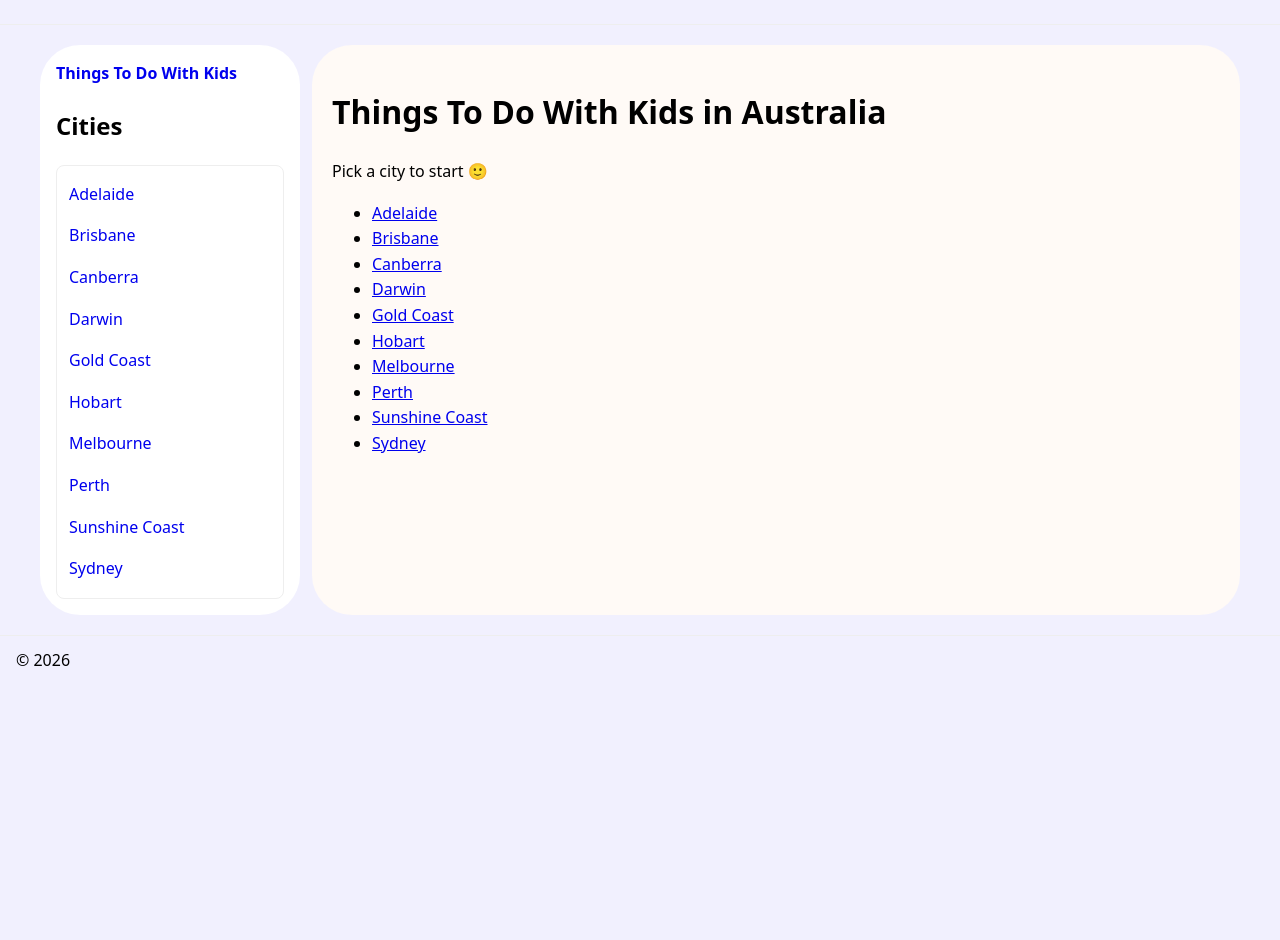
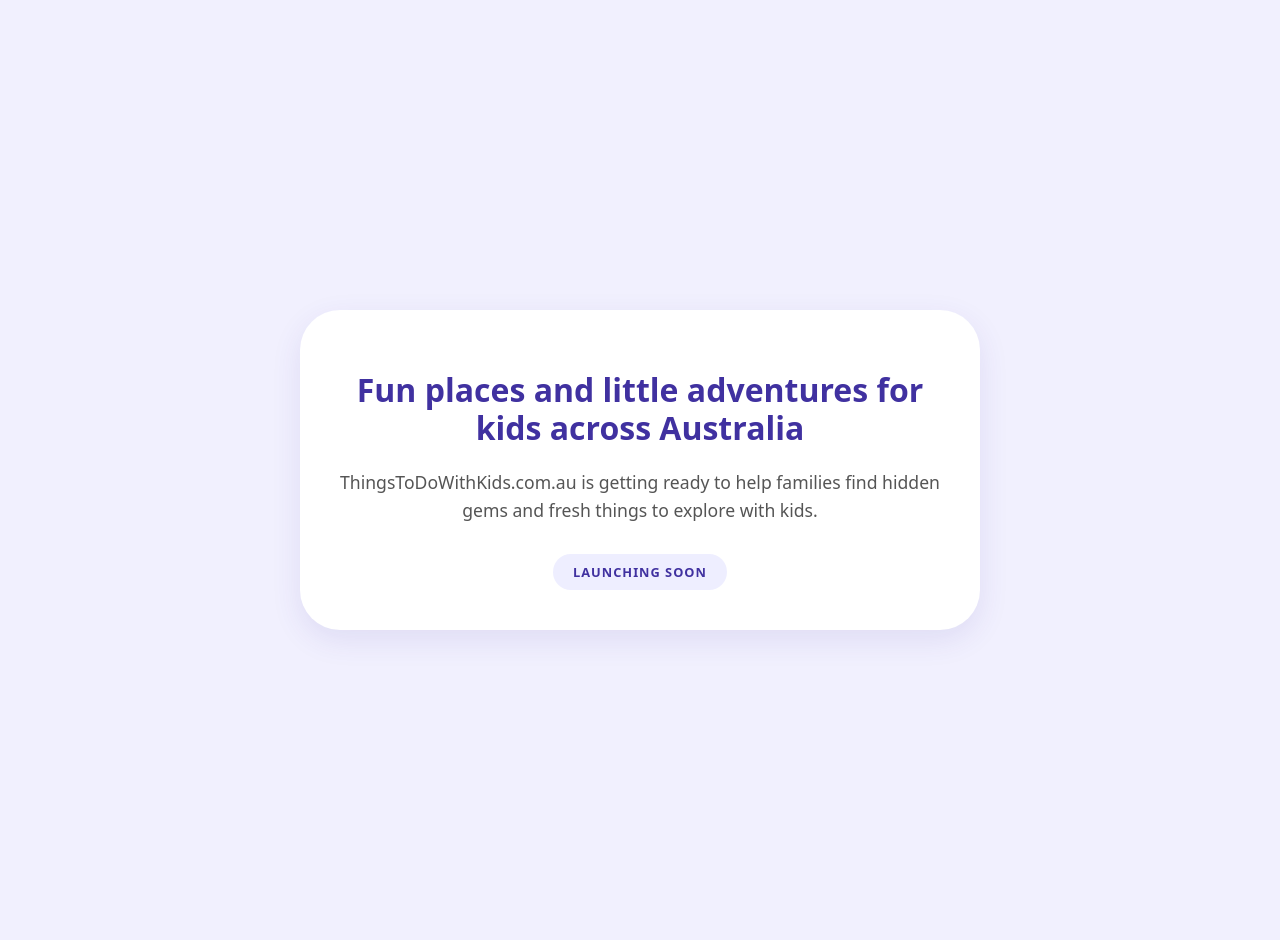
Before and after one commit to nerdflu/ttdwk, a Jekyll site: the page built from index.md, in a window 1280 px wide. Built offline with Jekyll 4.4.1, drawn with Linux system fonts in a browser that asks for light colours; before the commit the page ends 900 px from its top, so only the background shows below that.

Commit message:
chore: add temporary coming soon page

```diff
--- a/_config.yml
+++ b/_config.yml
@@ -4,7 +4,6 @@
 timezone: Australia/Brisbane
 locale: en-AU
 permalink: pretty
-theme: ""
 
 plugins:
   - jekyll-seo-tag
--- /dev/null
+++ b/_layouts/coming_soon.html
@@ -0,0 +1,57 @@
+<!doctype html>
+<html lang="en-AU">
+<head>
+  <meta charset="utf-8">
+  <meta name="viewport" content="width=device-width,initial-scale=1">
+  <meta name="robots" content="noindex,nofollow">
+  <title>Coming Soon - Things To Do With Kids</title>
+  <link rel="stylesheet" href="{{ '/assets/styles.css' | relative_url }}">
+  <style>
+    body {
+      display: flex;
+      align-items: center;
+      justify-content: center;
+      min-height: 100vh;
+      text-align: center;
+      padding: 20px;
+      background: #F1F0FE;
+    }
+    .coming-soon-card {
+      max-width: 600px;
+      background: #fff;
+      padding: 40px;
+      border-radius: 40px;
+      box-shadow: 0 10px 30px rgba(64, 49, 160, 0.1);
+    }
+    h1 {
+      color: #4031a0;
+      font-size: 2rem;
+      margin-bottom: 20px;
+      line-height: 1.2;
+    }
+    p {
+      color: #555;
+      font-size: 1.1rem;
+      margin-bottom: 30px;
+    }
+    .badge {
+      display: inline-block;
+      background: #eef;
+      color: #4031a0;
+      padding: 8px 20px;
+      border-radius: 999px;
+      font-weight: 600;
+      text-transform: uppercase;
+      letter-spacing: 1px;
+      font-size: 0.8rem;
+    }
+  </style>
+</head>
+<body>
+  <div class="coming-soon-card">
+    <h1>Fun places and little adventures for kids across Australia</h1>
+    <p>ThingsToDoWithKids.com.au is getting ready to help families find hidden gems and fresh things to explore with kids.</p>
+    <span class="badge">Launching soon</span>
+  </div>
+</body>
+</html>
--- a/index.md
+++ b/index.md
@@ -1,14 +1,3 @@
 ---
-layout: default
-title: Things To Do With Kids in Australia
-sidebar: default
+layout: coming_soon
 ---
-Pick a city to start 🙂
-<ul class="city-grid">
-{% for city in site.cities %}
-  <li><a href="{{ city.url | relative_url }}">{{ city.city_title | default: city.title }}</a></li>
-{% endfor %}
-</ul>
-
-
-<!-- trigger pages rebuild -->
```
